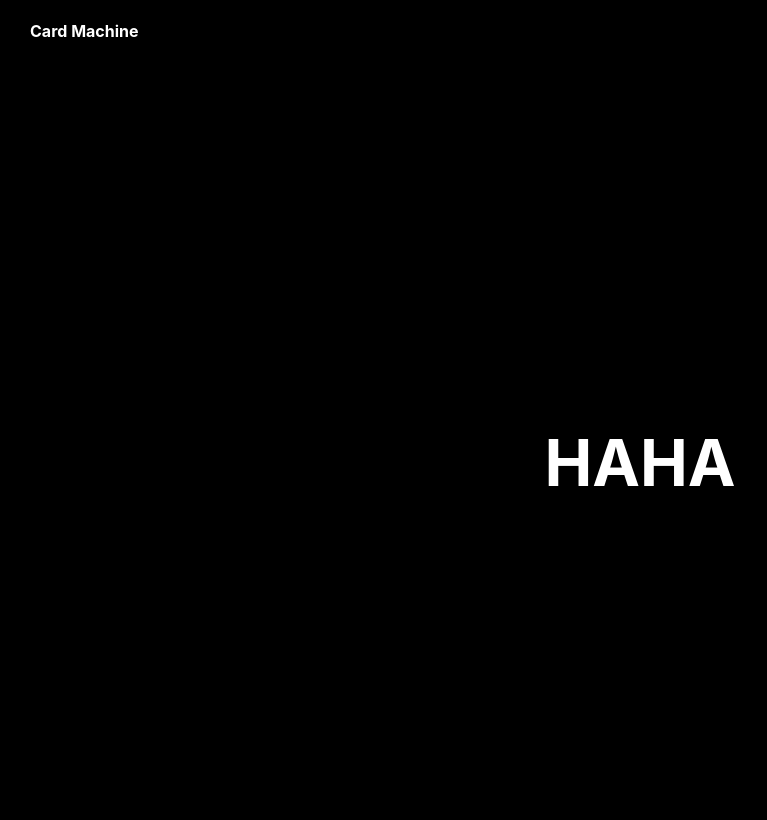
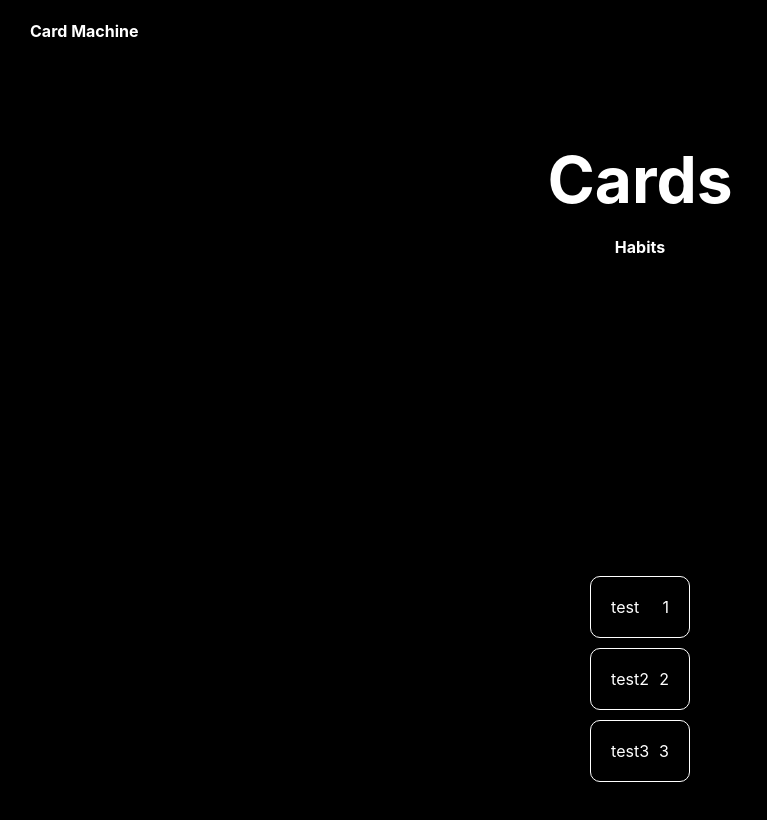
Before and after one commit to dmitrytorba/card-machine-nextjs, a Next.js app: page / in a window 1280 px wide. Shown: the top 820 px of the page, without its empty margins (0-767 px from the left). Built offline with nearby package versions, Linux system fonts and the light colour scheme.

Commit message:
fix: various types and optimizations

```diff
--- a/components/nav.tsx
+++ b/components/nav.tsx
@@ -1,5 +1,22 @@
 import styled, { createGlobalStyle } from 'styled-components';
 import Head from 'next/head';
+
+const Nav = ({ pageName }: { pageName: string }) => {
+  return (
+    <>
+      <Head>
+        <title>{pageName}</title>
+        <link rel="icon" href="/favicon.ico" />
+      </Head>
+      <GlobalStyle />
+      <Name>
+        <h4>{pageName}</h4>
+      </Name>
+    </>
+  );
+};
+
+export default Nav;
 
 const GlobalStyle = createGlobalStyle`
   html,
@@ -131,20 +148,3 @@ const GlobalStyle = createGlobalStyle`
 const Name = styled.div`
   padding: 0 30px;
 `;
-
-const Nav = ({ pageName }) => {
-  return (
-    <>
-      <Head>
-        <title>{pageName}</title>
-        <link rel="icon" href="/favicon.ico" />
-      </Head>
-      <GlobalStyle />
-      <Name>
-        <h4>{pageName}</h4>
-      </Name>
-    </>
-  );
-};
-
-export default Nav;
--- a/next.config.js
+++ b/next.config.js
@@ -1 +1,8 @@
-module.exports = {};
+/**
+ * @type {import('next').NextConfig}
+ */
+const nextConfig = {
+  /* config options here */
+};
+
+module.exports = nextConfig;
--- a/pages/api/hello.js
+++ /dev/null
@@ -1,6 +0,0 @@
-// Next.js API route support: https://nextjs.org/docs/api-routes/introduction
-
-export default (req, res) => {
-  res.statusCode = 200
-  res.json({ name: 'John Doe' })
-}
--- a/pages/habits.tsx
+++ b/pages/habits.tsx
@@ -3,42 +3,53 @@ import { getHabits } from '../services/pg.service';
 import styled from 'styled-components';
 import { useState } from 'react';
 
-type Habit = {
+export type Habit = {
   id: number;
   name: string;
-  repeat: string;
+  repeat: number;
   board: string;
   enabled: boolean;
 };
 
-export default function Habits({ habits }) {
-  const renderedHabits = habits.map((habit: Habit, index) => {
-    const [editMode, setEditMode] = useState(false);
+export default function Habits({ habits }: { habits: Habit[] }) {
+  const [editMode, setEditMode] = useState(false);
 
-    const lastItem = habits[index - 1];
-
-    return (
-      <HabitSummary key={`habit-${index}`} onClick={() => setEditMode(!editMode)}>
-        <div>{habit.name}</div>
-        <div>{habit.repeat}</div>
-        {editMode ? (
-          <>
-            <div>{habit.enabled ? '✔️' : '❌'}</div>
-            <div>{habit.id}</div>
-            <div>{habit.board}</div>
-          </>
-        ) : null}
-      </HabitSummary>
-    );
-  });
   return (
     <>
       <Nav pageName="Habits" />
       <div className="container">
-        <main>{renderedHabits}</main>
+        <main>
+          {habits?.map((habit: Habit, index) => {
+            return (
+              <HabitSummary key={`habit-${index}`} onClick={() => setEditMode(!editMode)}>
+                <div>{habit?.name}</div>
+                <div>{habit?.repeat}</div>
+                {editMode ? (
+                  <>
+                    <div>{habit?.enabled ? '✔️' : '❌'}</div>
+                    <div>{habit?.id}</div>
+                    <div>{habit?.board}</div>
+                  </>
+                ) : null}
+              </HabitSummary>
+            );
+          })}
+        </main>
       </div>
     </>
   );
+}
+
+export async function getServerSideProps() {
+  const habits: Habit[] = await getHabits();
+
+  habits.sort((a: Habit, b: Habit) => a?.repeat - b?.repeat);
+
+  return {
+    props: {
+      habits,
+    },
+  };
 }
 
 const HabitSummary = styled.li`
@@ -52,14 +63,3 @@ const HabitSummary = styled.li`
   justify-content: space-between;
   display: flex;
 `;
-
-export async function getServerSideProps(context) {
-  const habits = await getHabits();
-
-  habits.sort((a, b) => a.repeat - b.repeat);
-  return {
-    props: {
-      habits,
-    },
-  };
-}
--- a/pages/index.tsx
+++ b/pages/index.tsx
@@ -1,4 +1,29 @@
 import Nav from '../components/nav';
+import Habits, { Habit } from './habits';
+
+const habit: Habit[] = [
+  {
+    id: 1,
+    name: 'test',
+    repeat: 1,
+    board: 'test',
+    enabled: true,
+  },
+  {
+    id: 2,
+    name: 'test2',
+    repeat: 2,
+    board: 'test',
+    enabled: false,
+  },
+  {
+    id: 3,
+    name: 'test3',
+    repeat: 3,
+    board: 'test',
+    enabled: false,
+  },
+];
 
 export default function Home() {
   return (
@@ -6,7 +31,8 @@ export default function Home() {
       <Nav pageName="Card Machine" />
       <div className="container">
         <main>
-          <h1 className="title">HAHA</h1>
+          <h1 className="title">Cards</h1>
+          <Habits habits={habit} />
         </main>
       </div>
     </>
```
Also changed, not shown: package.json (+7 -3 lines), tsconfig.json (+4 -13 lines), .eslintrc.json (added), 1 other file (tests, documents, lock files or other folders).
